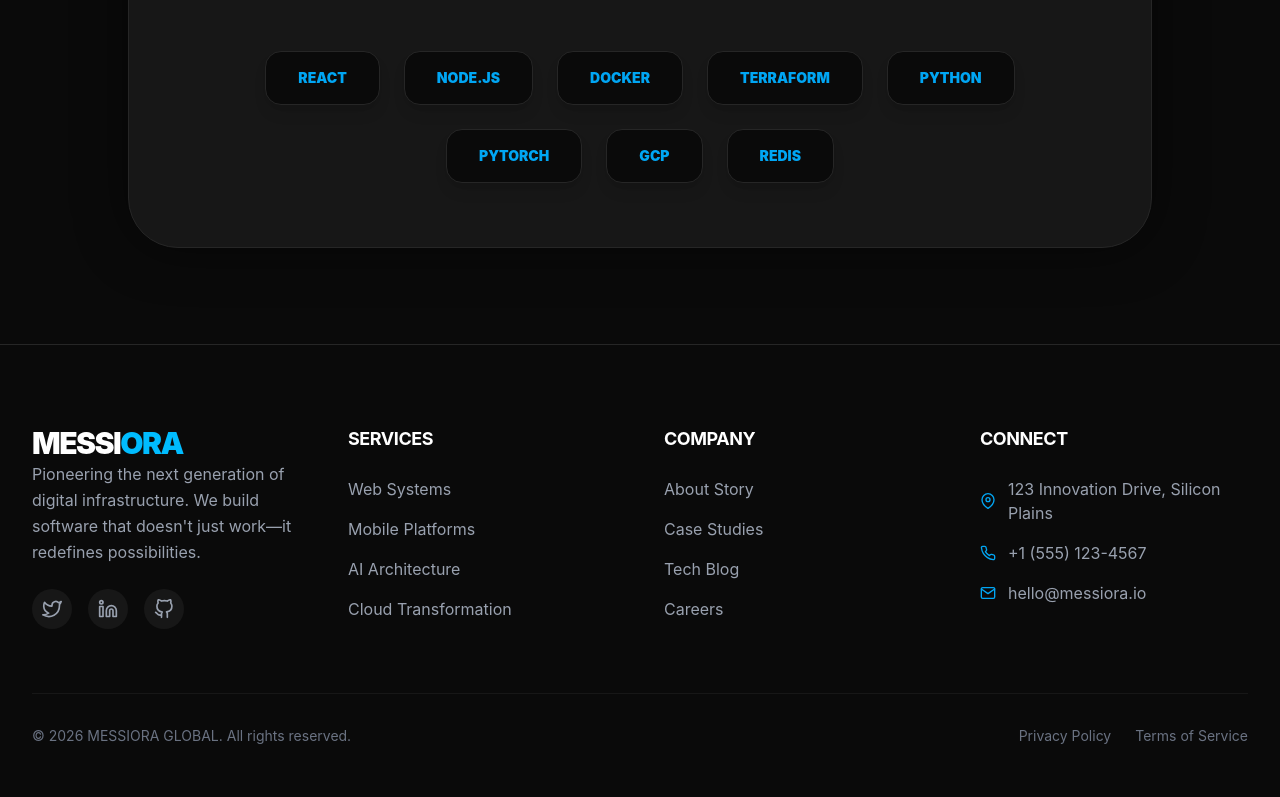
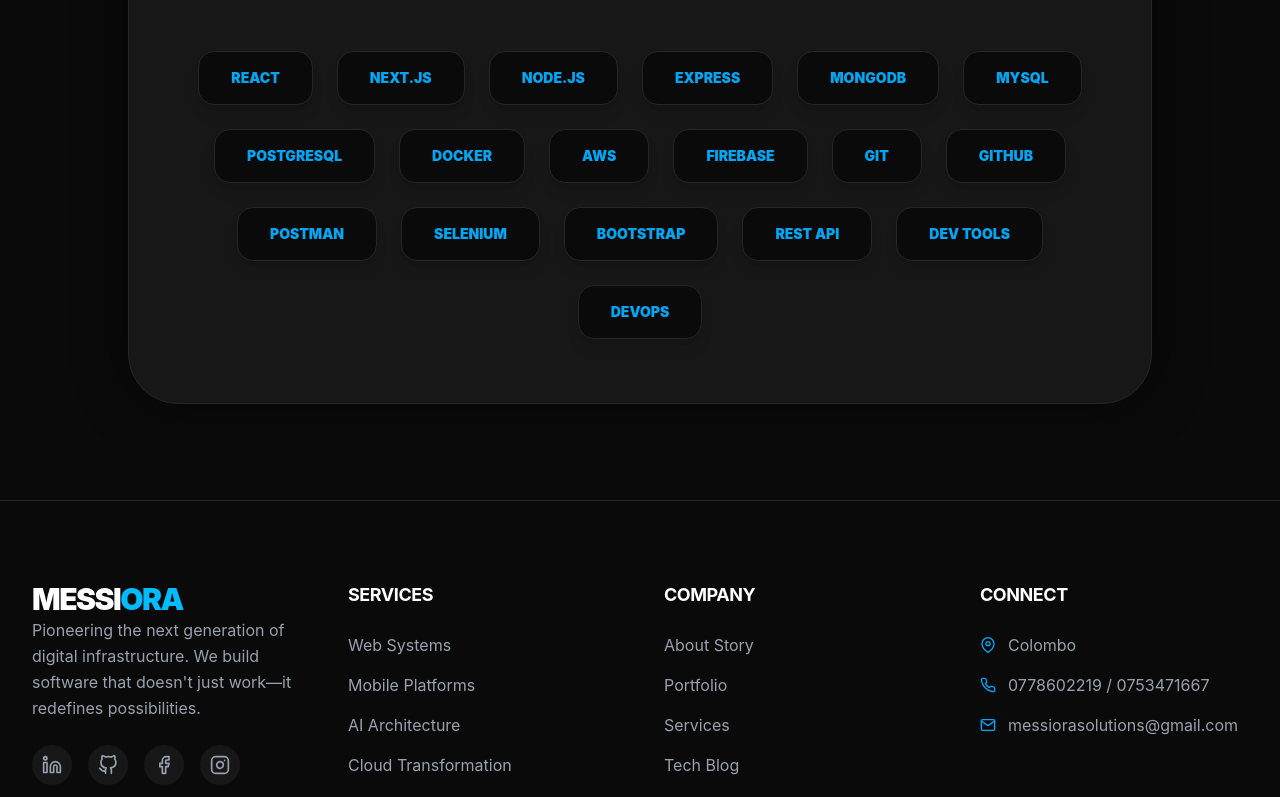
Before and after one commit to messiorasolutions/Messiora_Company_Website, a React app in the folder frontend/: page /about in a window 1280 px wide. Shown: the part 1660-2457 px from the top of the page. Built offline with nearby package versions, Linux system fonts and the light colour scheme; the HTML template or start-up script is replaced by a standard one.

Commit message:
Modify data

```diff
--- a/frontend/src/components/Footer.jsx
+++ b/frontend/src/components/Footer.jsx
@@ -1,6 +1,6 @@
 import React from 'react';
 import { Link } from 'react-router-dom';
-import { FiMail, FiPhone, FiMapPin, FiTwitter, FiLinkedin, FiGithub } from 'react-icons/fi';
+import { FiMail, FiPhone, FiMapPin, FiLinkedin, FiGithub, FiFacebook, FiInstagram } from 'react-icons/fi';
 
 const Footer = () => {
     return (
@@ -15,14 +15,17 @@ const Footer = () => {
                             Pioneering the next generation of digital infrastructure. We build software that doesn't just work—it redefines possibilities.
                         </p>
                         <div className="flex space-x-4">
-                            <a href="#" className="w-10 h-10 bg-neutral-900 rounded-full flex items-center justify-center text-gray-400 hover:bg-sky-500 hover:text-white transition-all">
-                                <FiTwitter size={20} />
-                            </a>
-                            <a href="#" className="w-10 h-10 bg-neutral-900 rounded-full flex items-center justify-center text-gray-400 hover:bg-sky-500 hover:text-white transition-all">
+                            <a href="#" className="w-10 h-10 bg-neutral-900 rounded-full flex items-center justify-center text-gray-400 hover:bg-sky-500 hover:text-white transition-all" aria-label="LinkedIn">
                                 <FiLinkedin size={20} />
                             </a>
-                            <a href="#" className="w-10 h-10 bg-neutral-900 rounded-full flex items-center justify-center text-gray-400 hover:bg-sky-500 hover:text-white transition-all">
+                            <a href="https://github.com/messiorasolutions" target="_blank" rel="noopener noreferrer" className="w-10 h-10 bg-neutral-900 rounded-full flex items-center justify-center text-gray-400 hover:bg-sky-500 hover:text-white transition-all" aria-label="GitHub">
                                 <FiGithub size={20} />
+                            </a>
+                            <a href="https://www.facebook.com/share/18qHe5whbs/?mibextid=wwXIfr" target="_blank" rel="noopener noreferrer" className="w-10 h-10 bg-neutral-900 rounded-full flex items-center justify-center text-gray-400 hover:bg-sky-500 hover:text-white transition-all" aria-label="Facebook">
+                                <FiFacebook size={20} />
+                            </a>
+                            <a href="https://www.instagram.com/messiorasolutions?igsh=ZThrNTQ2Y2J4ZTB4" target="_blank" rel="noopener noreferrer" className="w-10 h-10 bg-neutral-900 rounded-full flex items-center justify-center text-gray-400 hover:bg-sky-500 hover:text-white transition-all" aria-label="Instagram">
+                                <FiInstagram size={20} />
                             </a>
                         </div>
                     </div>
@@ -41,7 +44,8 @@ const Footer = () => {
                         <h4 className="text-white font-bold text-lg mb-6 uppercase tracking-widest">Company</h4>
                         <ul className="space-y-4 text-gray-400">
                             <li><Link to="/about" className="hover:text-sky-400 transition-colors">About Story</Link></li>
-                            <li><Link to="/portfolio" className="hover:text-sky-400 transition-colors">Case Studies</Link></li>
+                            <li><Link to="/portfolio" className="hover:text-sky-400 transition-colors">Portfolio</Link></li>
+                            <li><Link to="/services" className="hover:text-sky-400 transition-colors">Services</Link></li>
                             <li><Link to="/blog" className="hover:text-sky-400 transition-colors">Tech Blog</Link></li>
                             <li><Link to="/jobs" className="hover:text-sky-400 transition-colors">Careers</Link></li>
                         </ul>
@@ -52,15 +56,15 @@ const Footer = () => {
                         <ul className="space-y-4">
                             <li className="flex items-center gap-3 text-gray-400">
                                 <FiMapPin className="text-sky-500 flex-shrink-0" />
-                                <span>123 Innovation Drive, Silicon Plains</span>
+                                <span>Colombo</span>
                             </li>
                             <li className="flex items-center gap-3 text-gray-400">
                                 <FiPhone className="text-sky-500 flex-shrink-0" />
-                                <span>+1 (555) 123-4567</span>
+                                <span>0778602219 / 0753471667</span>
                             </li>
                             <li className="flex items-center gap-3 text-gray-400">
                                 <FiMail className="text-sky-500 flex-shrink-0" />
-                                <span>hello@messiora.io</span>
+                                <span>messiorasolutions@gmail.com</span>
                             </li>
                         </ul>
                     </div>
--- a/frontend/src/pages/About.jsx
+++ b/frontend/src/pages/About.jsx
@@ -144,7 +144,17 @@ const About = () => {
                         We leverage a military-grade tech stack centered around high-performance systems and fault-tolerant architectures.
                     </p>
                     <div className="flex flex-wrap justify-center gap-6">
-                        {['REACT', 'NODE.JS', 'DOCKER', 'TERRAFORM', 'PYTHON', 'PYTORCH', 'GCP', 'REDIS'].map(tech => (
+                        {['REACT', 'NEXT.JS',
+                          'NODE.JS', 'EXPRESS',
+                          'MONGODB', 'MYSQL', 'POSTGRESQL',
+                          'DOCKER',
+                          'AWS',
+                          'FIREBASE',
+                          'GIT', 'GITHUB',
+                          'POSTMAN',
+                          'SELENIUM',
+                          'BOOTSTRAP', 'REST API', 'DEV TOOLS', 'DEVOPS'
+                        ].map(tech => (
                             <span key={tech} className="px-8 py-4 bg-neutral-950 text-sky-500 font-black text-sm border border-neutral-800 rounded-2xl hover:bg-sky-600 hover:text-white hover:border-sky-600 transition-all cursor-default shadow-lg">
                                 {tech}
                             </span>
--- a/frontend/src/pages/Contact.jsx
+++ b/frontend/src/pages/Contact.jsx
@@ -76,7 +76,7 @@ const Contact = () => {
                                 </div>
                                 <div>
                                     <h4 className="text-[11px] font-black text-gray-500 uppercase tracking-[0.2em] mb-0.5">HQ Location</h4>
-                                    <p className="text-base font-bold text-white">123 Innovation Drive, Silicon Plains</p>
+                                    <p className="text-base font-bold text-white">Colombo</p>
                                 </div>
                             </div>
                             <div className="flex items-center gap-5 group">
@@ -85,7 +85,7 @@ const Contact = () => {
                                 </div>
                                 <div>
                                     <h4 className="text-[11px] font-black text-gray-500 uppercase tracking-[0.2em] mb-0.5">Direct Line</h4>
-                                    <p className="text-base font-bold text-white">+1 (555) 123-4567</p>
+                                    <p className="text-base font-bold text-white">0778602219 / 0753471667</p>
                                 </div>
                             </div>
                             <div className="flex items-center gap-5 group">
@@ -94,7 +94,7 @@ const Contact = () => {
                                 </div>
                                 <div>
                                     <h4 className="text-[11px] font-black text-gray-500 uppercase tracking-[0.2em] mb-0.5">Signal Protocol</h4>
-                                    <p className="text-base font-bold text-white">hello@messiora.io</p>
+                                    <p className="text-base font-bold text-white">messiorasolutions@gmail.com</p>
                                 </div>
                             </div>
                         </div>
--- a/frontend/src/pages/Services.jsx
+++ b/frontend/src/pages/Services.jsx
@@ -117,22 +117,6 @@ const Services = () => {
                                     </div>
                                 ))}
                             </div>
-
-                            <div className="flex flex-col sm:flex-row justify-between items-center bg-neutral-950 p-6 rounded-2xl border border-neutral-800/50">
-                                <div className="mb-4 sm:mb-0">
-                                    <span className="block text-xs uppercase tracking-widest text-gray-500 font-bold mb-1">Price Point</span>
-                                    <span className="text-xl font-black text-white">{srv.price}</span>
-                                </div>
-                                <Link to="/contact" className="w-full sm:w-auto">
-                                    <motion.button
-                                        whileHover={{ scale: 1.05 }}
-                                        whileTap={{ scale: 0.95 }}
-                                        className="w-full bg-gradient-to-r from-sky-400 to-blue-600 text-white font-black px-8 py-3 rounded-full text-sm shadow-[0_0_15px_rgba(56,189,248,0.2)]"
-                                    >
-                                        CHOOSE PLAN
-                                    </motion.button>
-                                </Link>
-                            </div>
                         </motion.div>
                     ))}
                 </motion.div>
```
Also changed, not shown: frontend/src/pages/PrivacyPolicy.jsx (added).
